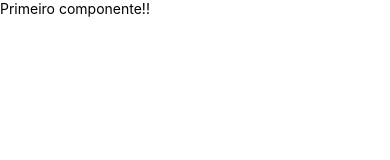
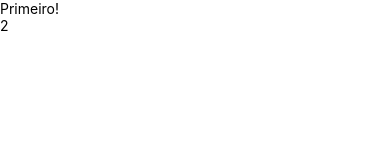
Before and after one commit to immerfallen/CursoReactNative, a React Native app: screen / in a window 390 px wide. Shown: the top 160 px of the page. Built offline with nearby package versions, Linux system fonts and the light colour scheme.

Commit message:
Primeiro componente

```diff
--- a/src/App.js
+++ b/src/App.js
@@ -1,5 +1,15 @@
 import React from 'react'
-import {Text} from 'react-native'
+import {View, Text} from 'react-native'
+import Primeiro from './components/Primeiro'
+
+export default () => (
+    <View>
+        <Primeiro> </Primeiro>
+        <Text>{1+1}</Text>
+    </View>
+) // Pode-se utilizar da seguinte forma o componente <Primeiro /> O que está dentro das chaves é intepretado com um código JS
+
+// COMPONENTES BASEADOS EM FUNÇÕES SÃO CHAMADOS DE COMPONENTES FUNCIONAIS
 
 /* function App(){
     return <Text>Primeiro Componente</Text>}
@@ -18,4 +28,4 @@ export default App */
     return <Text>Primeiro Componente</Text> TAMBÉM É POSSÍVEL CRIAR OM COMPONENTE COMO UMA ARROW FUNCTION
 } */
 
- export default () => <Text>Primeiro componente!!</Text>
+ /* export default () => <Text>Primeiro componente!!</Text>    // TAMBÉM É POSSÍVEL CRIAR O COMPONENTE DE MANEIRA MÍNIMA EM UMA LINHA */
--- /dev/null
+++ b/src/components/Primeiro.js
@@ -0,0 +1,5 @@
+import React from 'react'
+import {Text} from 'react-native'
+
+
+export default () => <Text>Primeiro!</Text>
```
